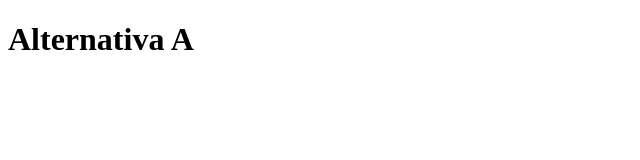
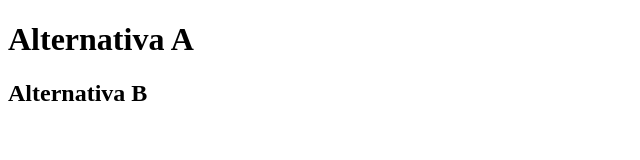
Before and after one commit to eduardodev19/git_aula01, a plain HTML site: page index.html in a window 1280 px wide. Shown: the whole page, without its empty margins (0-640 px from the left). Drawn offline with Linux system fonts and the light colour scheme.

Commit message:
uma nova versão atualizada

```diff
--- a/index.html
+++ b/index.html
@@ -7,6 +7,7 @@
 </head>
 <body>
     <h1>Alternativa A</h1>
+    <h2>Alternativa B</h2>
 
 </body>
 </html>
```
